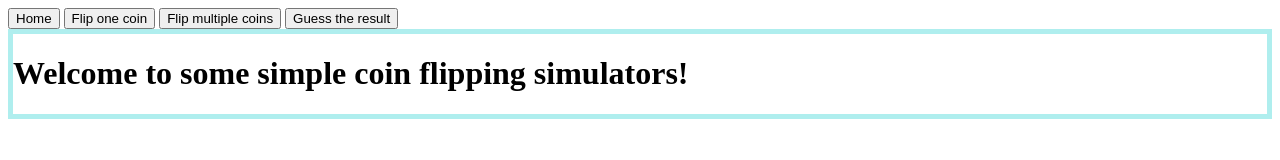
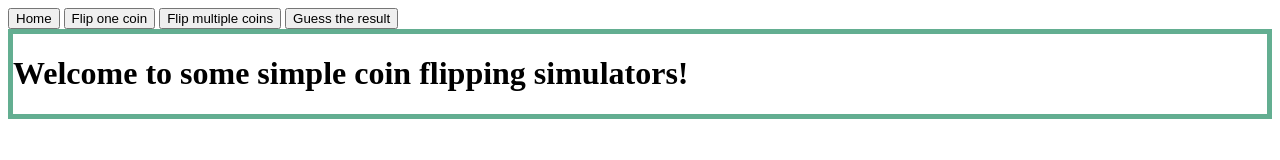
Before and after one commit to comp426-2022-spring/a05-nholmes26, a plain HTML site: page public/index.html in a window 1280 px wide. Drawn offline with Linux system fonts and the light colour scheme.

Commit message:
Create a custom color

```diff
--- a/public/style.css
+++ b/public/style.css
@@ -3,7 +3,7 @@ div.hidden {
 }
 
 div.active {
-  border: 5px solid paleturquoise;
+  border: 5px solid rgb(99, 174, 145);
 }
 
 img.bigcoin {
```
